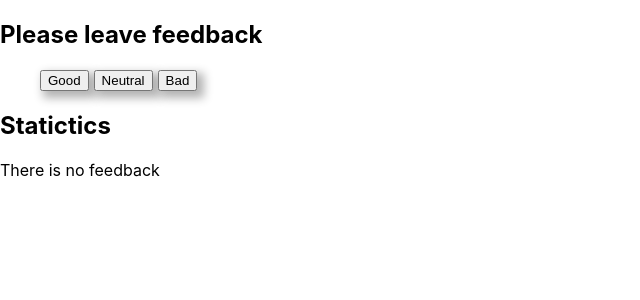
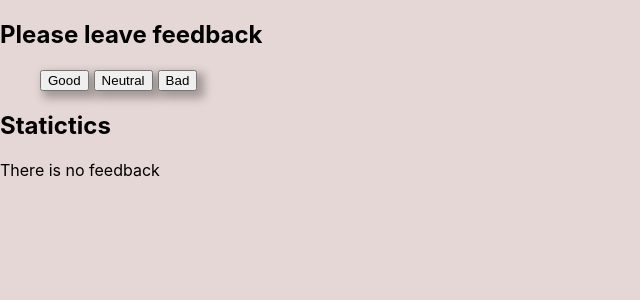
Before and after one commit to gambel1/goit-react-hw-02-feedback, a React (Create React App) app: page / in a window 1280 px wide. Shown: the top 300 px of the page, without its empty margins (0-640 px from the left). Built offline with nearby package versions, Linux system fonts and the light colour scheme.

Commit message:
edit body-color

```diff
--- a/src/index.css
+++ b/src/index.css
@@ -7,6 +7,7 @@ body {
     sans-serif;
   -webkit-font-smoothing: antialiased;
   -moz-osx-font-smoothing: grayscale;
+  background-color: #e5d7d5;
 }
 
 code {
```
